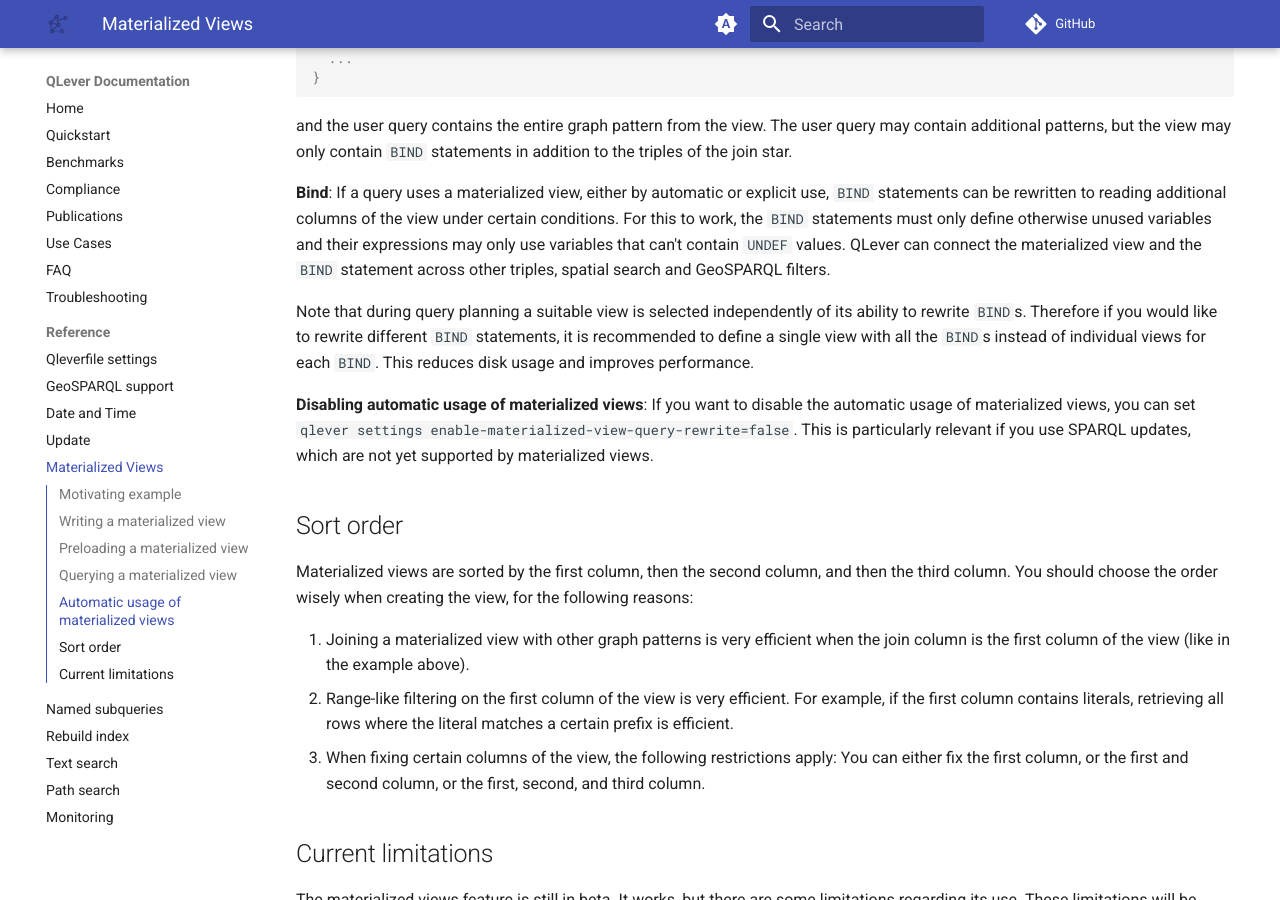
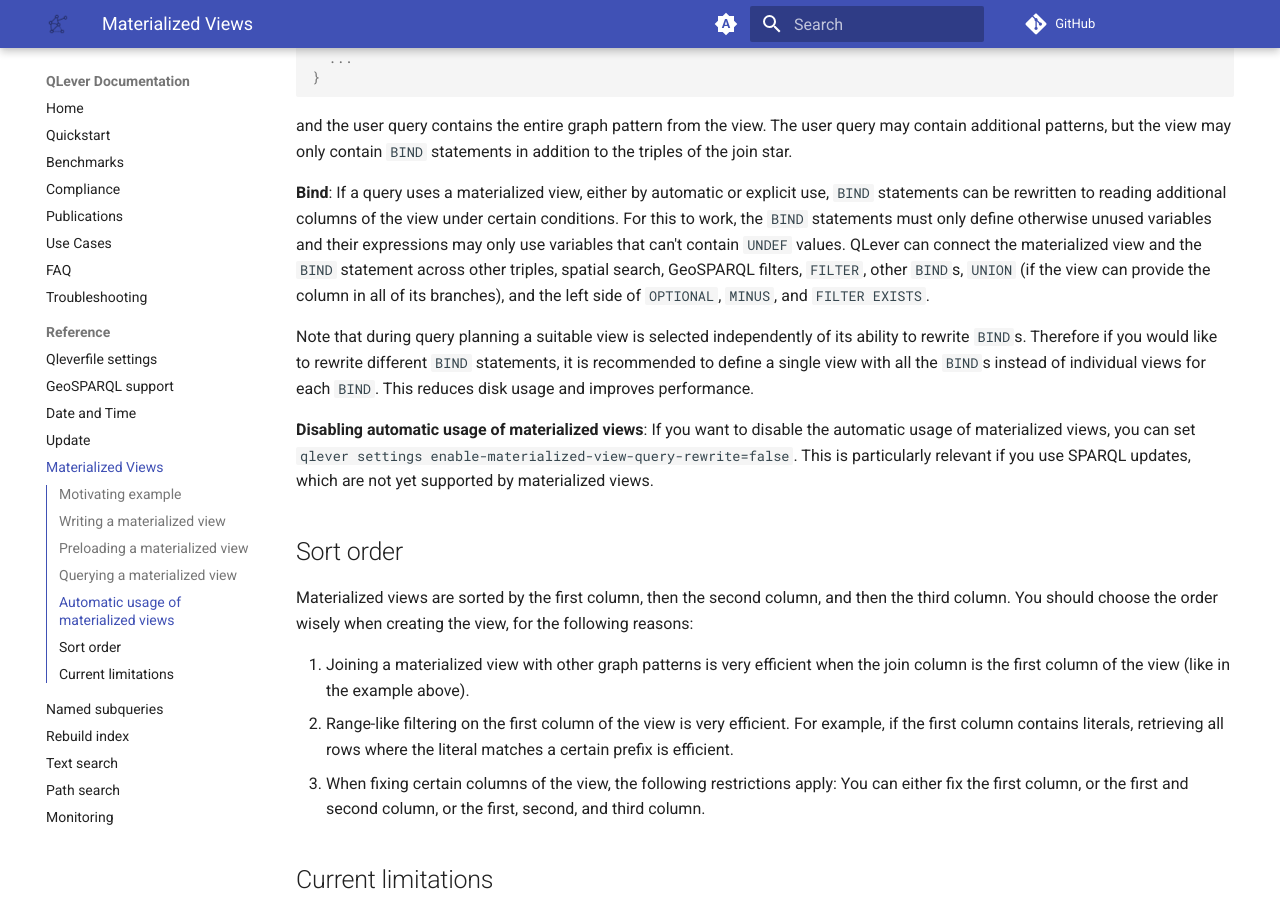
Before and after one commit to qlever-dev/qlever-docs, an MkDocs documentation site: the page built from docs/materialized-views.md, in a window 1280 px wide and 900 px high, scrolled down 3310 px. Built offline with MkDocs 1.6.1 and Material for MkDocs 9.7.7, drawn with Linux system fonts in a browser that asks for light colours; plug-ins that fetch from the network failed and are left out; comment, search, counter and statistics services are not loaded; the version menu is left out.

Commit message:
Document further operations supported by BIND push-down into materialized views

```diff
--- a/docs/materialized-views.md
+++ b/docs/materialized-views.md
@@ -265,7 +265,7 @@ and the user query contains the entire graph pattern from the view. The user que
 
 **Bind**: If a query uses a materialized view, either by automatic or explicit use, `BIND` statements can be rewritten to reading additional columns of the view under certain conditions.
 For this to work, the `BIND` statements must only define otherwise unused variables and their expressions may only use variables that can't contain `UNDEF` values.
-QLever can connect the materialized view and the `BIND` statement across other triples, spatial search and GeoSPARQL filters.
+QLever can connect the materialized view and the `BIND` statement across other triples, spatial search, GeoSPARQL filters, `FILTER`, other `BIND`s, `UNION` (if the view can provide the column in all of its branches), and the left side of `OPTIONAL`, `MINUS`, and `FILTER EXISTS`.
 <!--`UNION`, `FILTER EXISTS`, `MINUS`, other `BIND`s and more will be supported.-->
 Note that during query planning a suitable view is selected independently of its ability to rewrite `BIND`s. Therefore if you would like to rewrite different `BIND` statements, it is recommended to define a single view with all the `BIND`s instead of individual views for each `BIND`. This reduces disk usage and improves performance.
 
```
